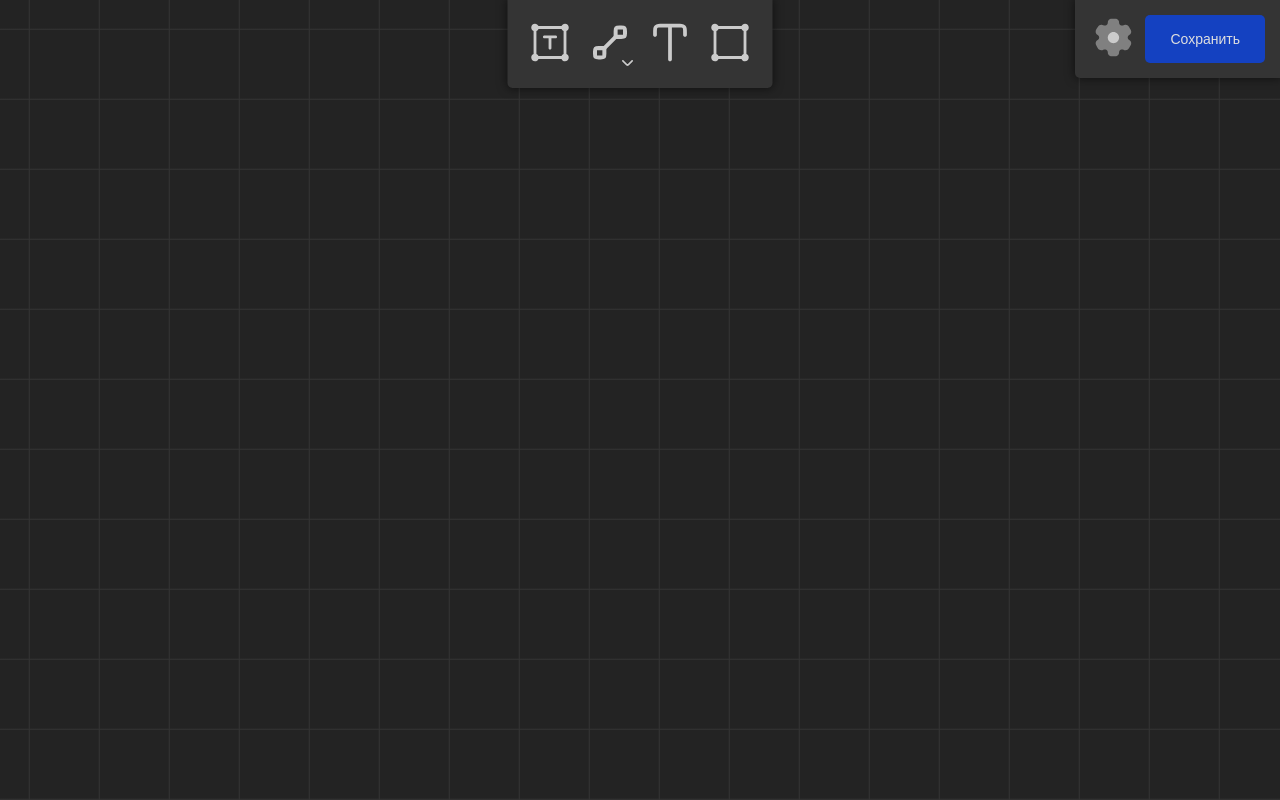
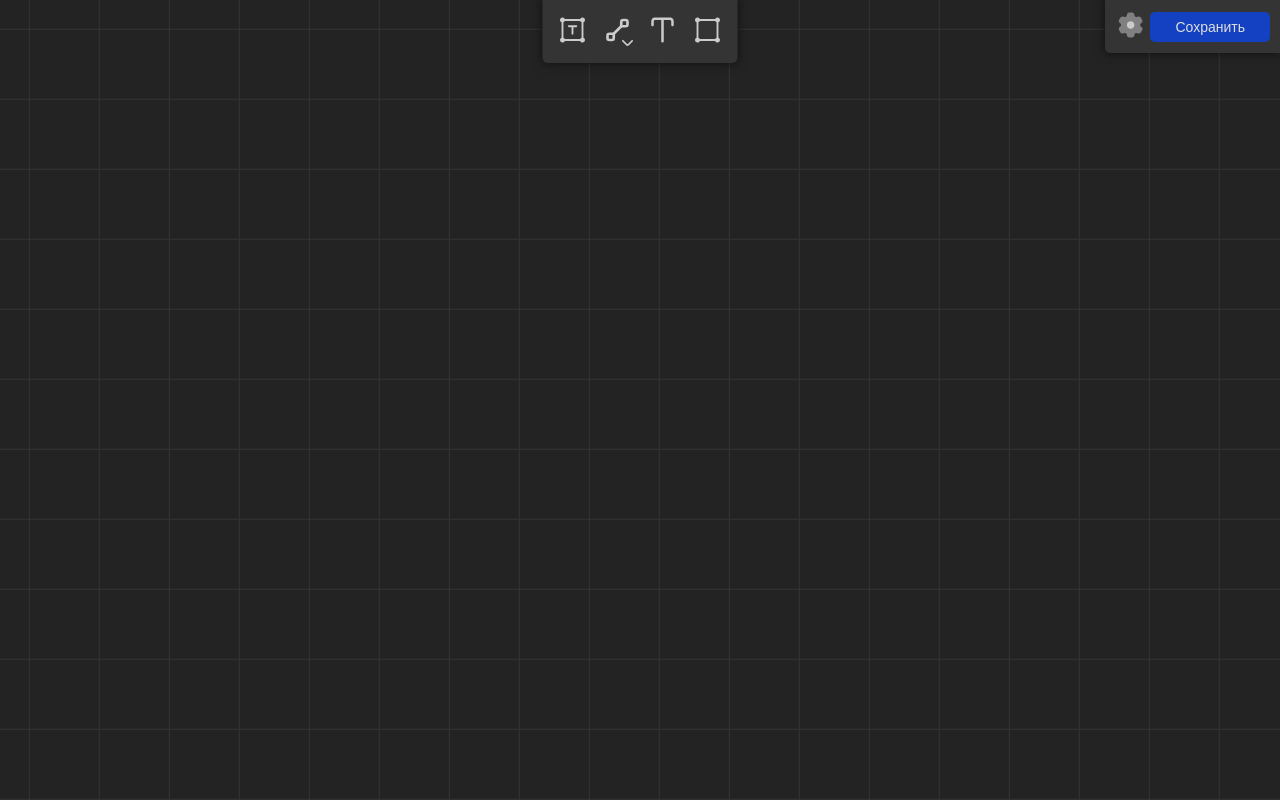
Before and after one commit to moldvaer23/My-Tree, a React (Vite) app: page / in a window 1280 px wide. Built offline with nearby package versions, Linux system fonts and the light colour scheme.

Commit message:
style: уменьшает кнопки панелей

```diff
--- a/src/03-features/panel-menu/ui/style.module.scss
+++ b/src/03-features/panel-menu/ui/style.module.scss
@@ -4,9 +4,9 @@
 	right: 0;
 	z-index: 2;
 	display: flex;
-	grid-column-start: 3;
-	justify-self: self-end;
-	gap: 10px;
+	justify-content: center;
+	align-items: center;
+	gap: 5px;
 	box-shadow: 0 0 10px 1px rgba($color: #000000, $alpha: 50%);
 }
 
--- a/src/03-features/panel-tools/ui/style.module.scss
+++ b/src/03-features/panel-tools/ui/style.module.scss
@@ -3,8 +3,6 @@
 	top: 0;
 	left: 50%;
 	z-index: 2;
-	grid-column-start: 2;
-	justify-self: center;
 	box-shadow: 0 0 10px 1px rgba($color: #000000, $alpha: 50%);
 	transform: translateX(-50%);
 }
--- a/src/05-shared/ui/icon/styles.module.scss
+++ b/src/05-shared/ui/icon/styles.module.scss
@@ -6,13 +6,13 @@
 /* Sizes */
 
 .small {
+	width: 30px;
+}
+
+.medium {
 	width: 45px;
 }
 
-.medium {
+.large {
 	width: 60px;
 }
-
-.large {
-	width: 90px;
-}
--- a/src/05-shared/ui/layout-wrapper/styles.module.scss
+++ b/src/05-shared/ui/layout-wrapper/styles.module.scss
@@ -1,6 +1,6 @@
 @import '/src/05-shared/styles/variables';
 
 .wrapper {
-	padding: 15px;
+	padding: 10px;
 	background-color: $primary-color;
 }
```
